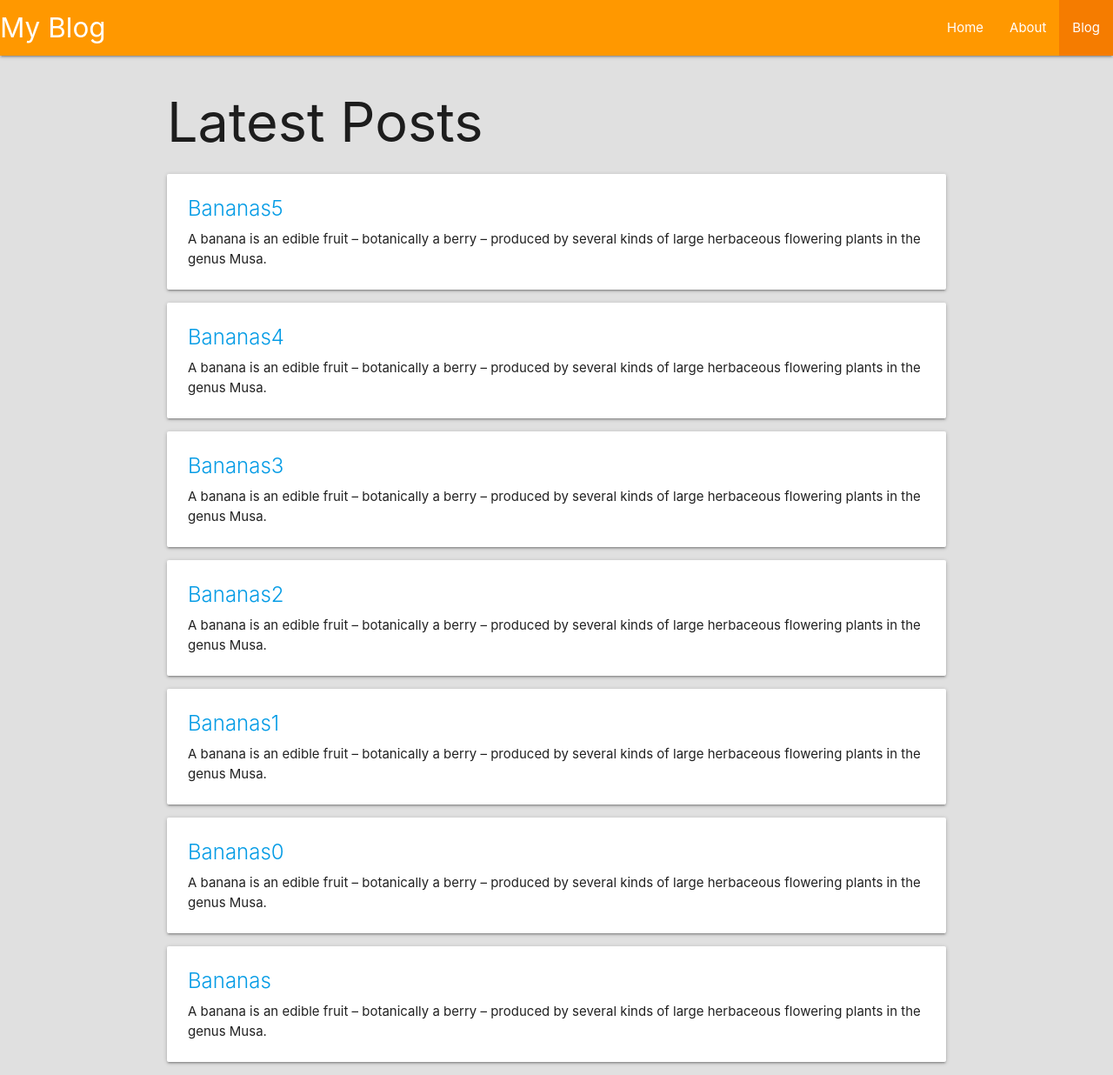
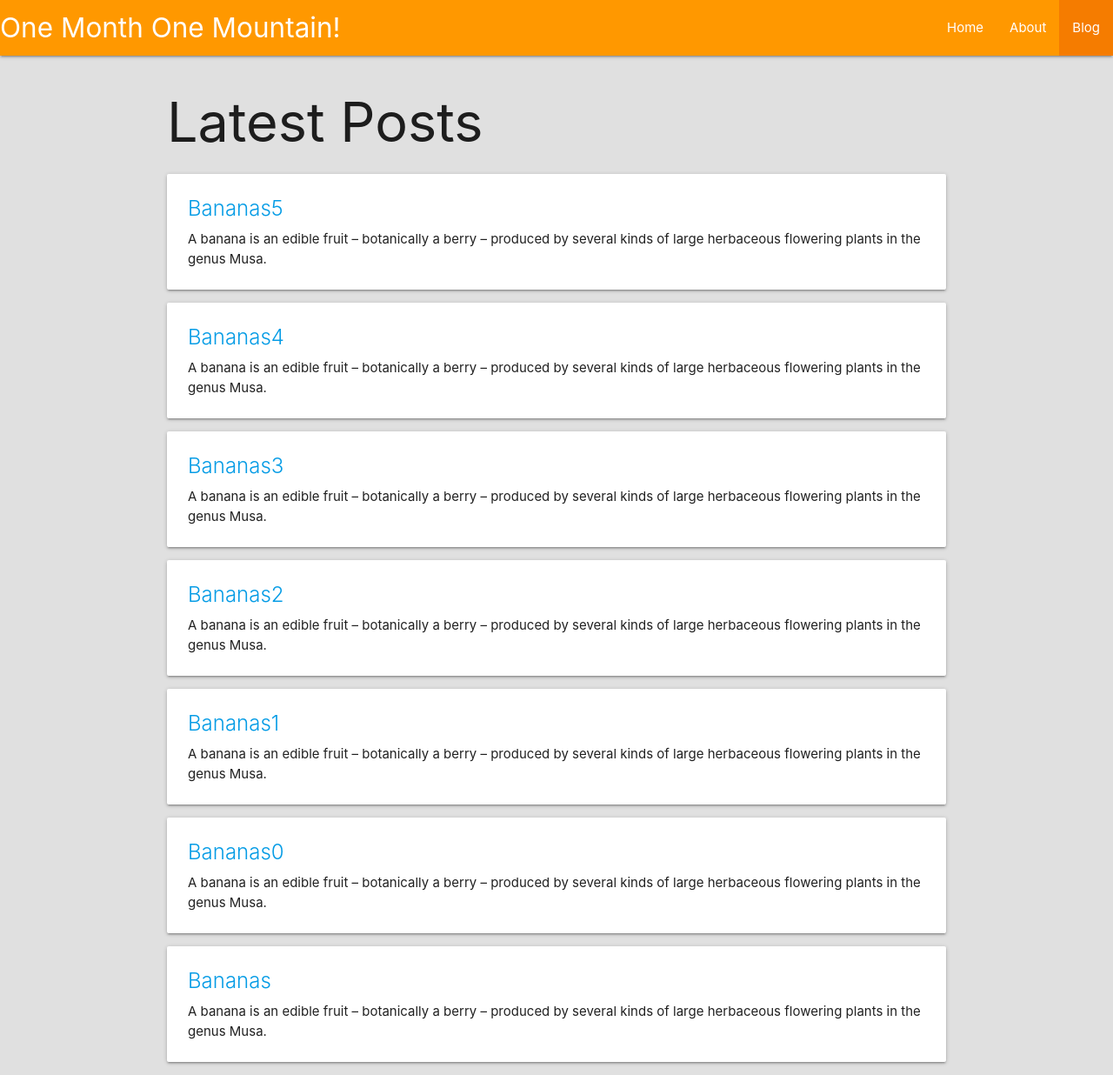
Before and after one commit to thomaslloyd/thomaslloyd.github.io, a Jekyll site: the page built from blog.html, in a window 1280 px wide and 1236 px high. Shown: the whole window at 87% size. Built offline with Jekyll 4.4.1, drawn with Linux system fonts in a browser that asks for light colours.

Commit message:
Update navigation.html

```diff
--- a/_includes/navigation.html
+++ b/_includes/navigation.html
@@ -1,7 +1,7 @@
 <div class="navbar-fixed">
   <nav>
     <div class="nav-wrapper orange">
-      <a href="/" class="brand-logo">My Blog</a>
+      <a href="/" class="brand-logo">   One Month One Mountain!</a>
       <a href="#" data-target="mobile-demo" class="sidenav-trigger"><i class="material-icons">menu</i></a>
       <ul id="nav-mobile" class="right hide-on-med-and-down">
         {% include navigation-menu.html %}
```
